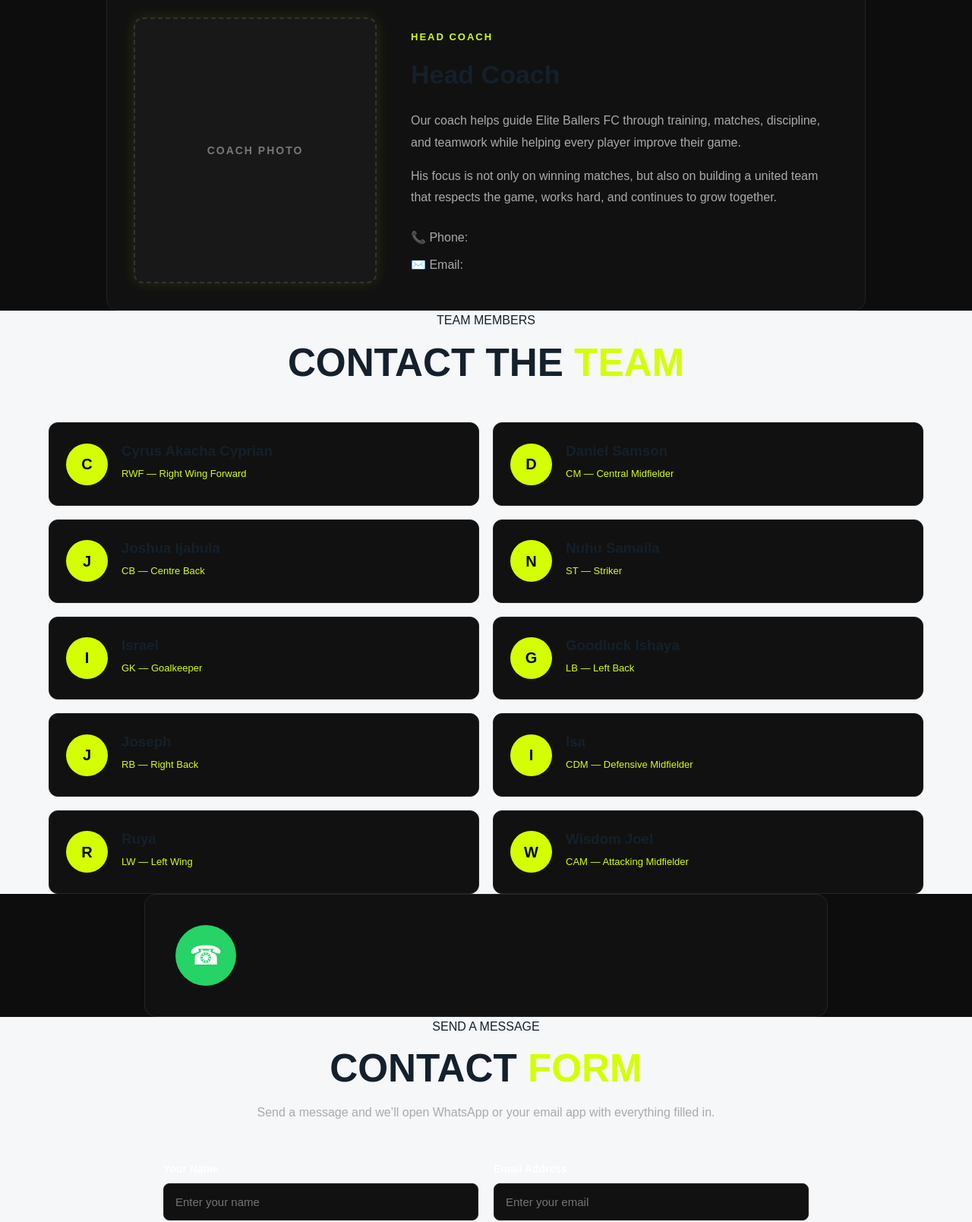
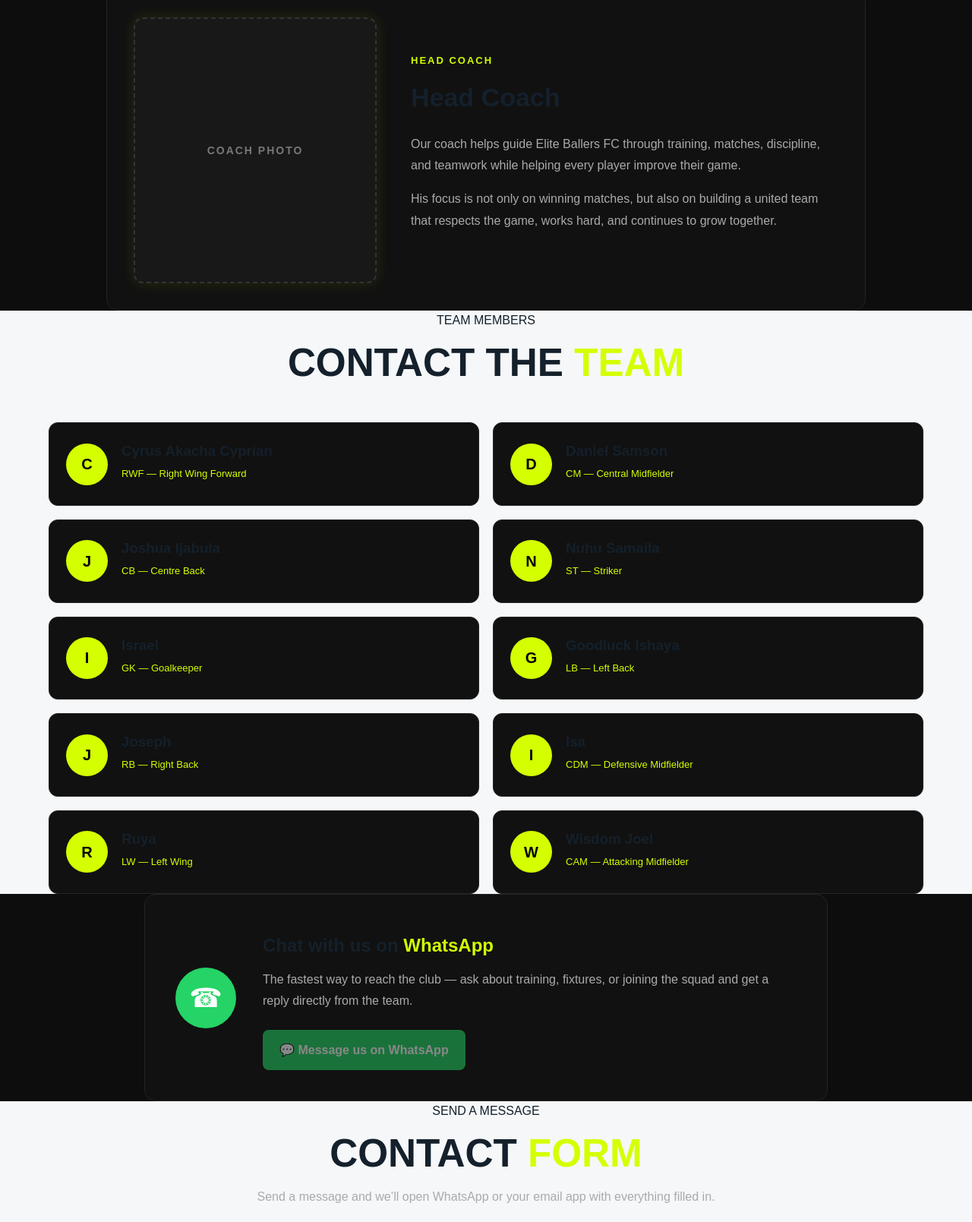
Before and after one commit to active-X1/elite_ballers_fc, a website: page contact.html in a window 1280 px wide. Shown: the part 828-2437 px from the top of the page at 76% size. Drawn offline with nearby package versions, Linux system fonts and the light colour scheme.

Commit message:
Handled admin buttons

```diff
--- a/contact.html
+++ b/contact.html
@@ -97,13 +97,9 @@
                         on building a united team that respects the game,
                         works hard, and continues to grow together.
                     </p>
-<div class="coach-contact">
-<span>
-                            📞 Phone:
-</span>
-<span>
-                            ✉️ Email:
-</span>
+<div class="coach-contact" id="coachContact" hidden>
+<span id="coachEmailLine">✉️ Email: <strong id="coachEmailValue"></strong></span>
+<span id="coachLocationLine">📍 Training: <strong id="coachLocationValue"></strong></span>
 </div>
 </div>
 </div>
@@ -269,6 +265,11 @@
 <div class="whatsapp-icon">
                     ☎
                 </div>
+<div class="whatsapp-content">
+<h2>Chat with us on <span>WhatsApp</span></h2>
+<p>The fastest way to reach the club — ask about training, fixtures, or joining the squad and get a reply directly from the team.</p>
+<a class="whatsapp-button" id="clubWhatsApp" href="#" target="_blank" rel="noopener">💬 Message us on WhatsApp</a>
+</div>
 </div>
 </div>
 </section>
--- a/css/style.css
+++ b/css/style.css
@@ -2369,6 +2369,20 @@ button {
     margin: 8px 0 12px;
 }
 
+.whatsapp-content h2 span {
+    color: var(--primary);
+}
+
+.whatsapp-button.is-disabled {
+    opacity: .5;
+    pointer-events: none;
+    cursor: not-allowed;
+}
+
+.coach-contact strong {
+    font-weight: 800;
+}
+
 .whatsapp-content p {
     color: #aaa;
 
--- a/js/public-ui.js
+++ b/js/public-ui.js
@@ -40,6 +40,20 @@
     if(coachBio && s.coach_bio) coachBio.textContent=s.coach_bio;
     const locationEl=document.querySelector('[data-training-location]');
     if(locationEl && s.training_location) locationEl.textContent=s.training_location;
+
+    const coachContact=document.getElementById('coachContact');
+    if(coachContact){
+      const emailLine=document.getElementById('coachEmailLine');
+      const emailValue=document.getElementById('coachEmailValue');
+      const locationLine=document.getElementById('coachLocationLine');
+      const locationValue=document.getElementById('coachLocationValue');
+      let hasAny=false;
+      if(s.contact_email){ if(emailValue) emailValue.textContent=s.contact_email; hasAny=true; }
+      else if(emailLine) emailLine.hidden=true;
+      if(s.training_location){ if(locationValue) locationValue.textContent=s.training_location; hasAny=true; }
+      else if(locationLine) locationLine.hidden=true;
+      coachContact.hidden=!hasAny;
+    }
 
     if(form){
       form.addEventListener('submit', e=>{
```
Also changed, not shown: scripts/build-config.mjs (+23 -5 lines), CHANGELOG.md (added), README.md.
